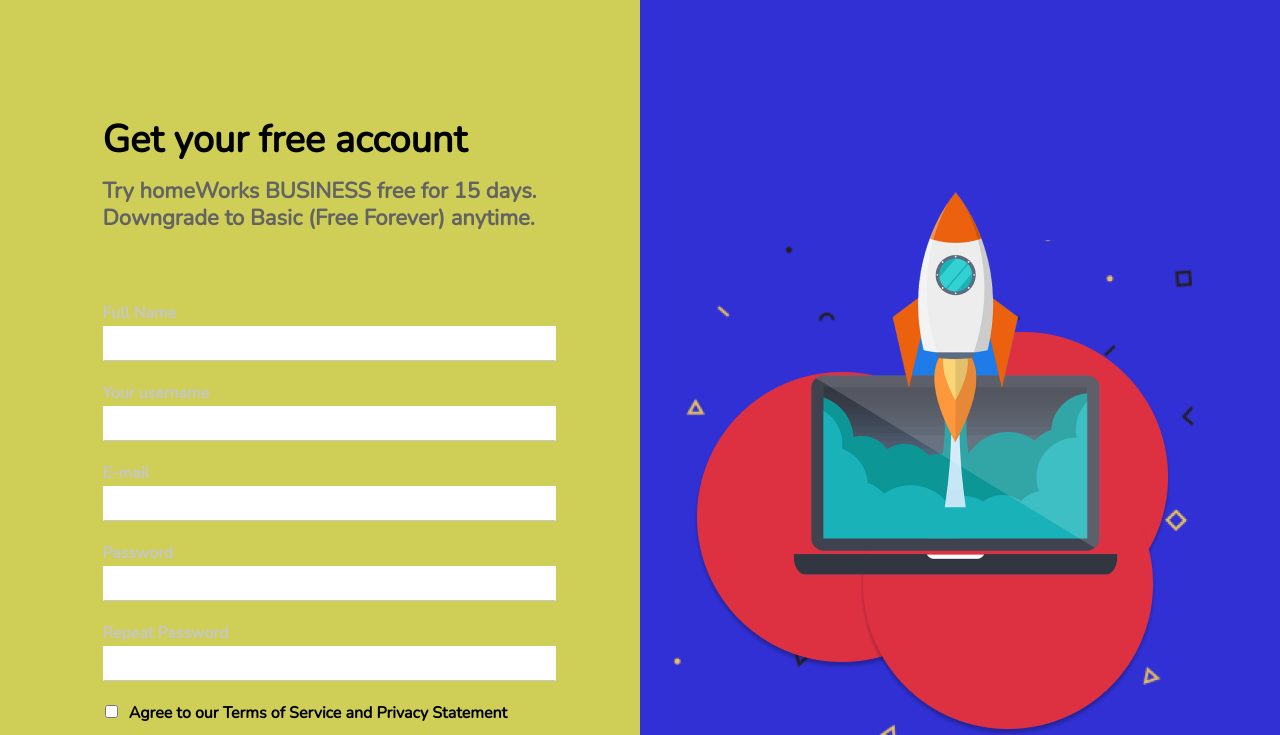
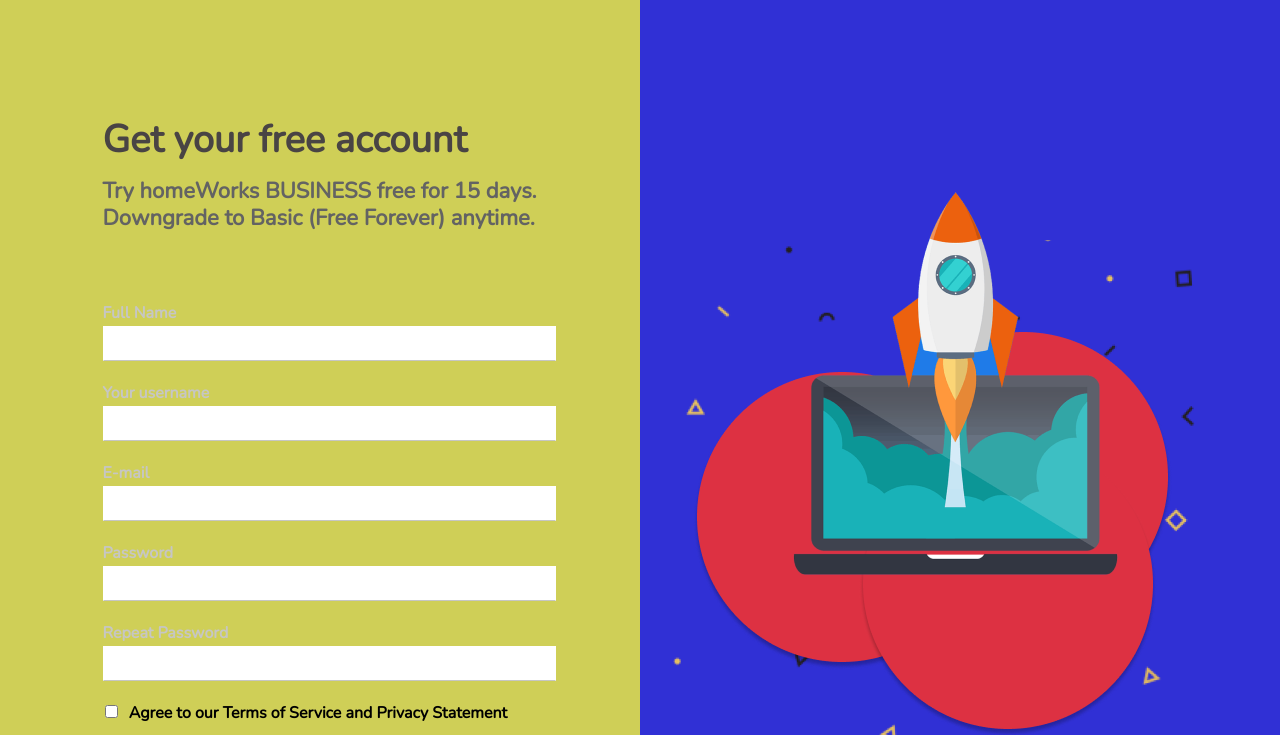
Before and after one commit to h0lmik/control_task_8, a plain HTML site: page index.html in a window 1280 px wide. Shown: the part 65-800 px from the top of the page. Drawn offline with Linux system fonts and the light colour scheme.

Commit message:
change bg form-title css

```diff
--- a/css/style.css
+++ b/css/style.css
@@ -40,7 +40,7 @@ body {
 .form_title {
     font-size: 38px;
     line-height: 49px;
-    color: #000000;
+    color: #494444;
     margin-bottom: 14px;
 }
 
```
